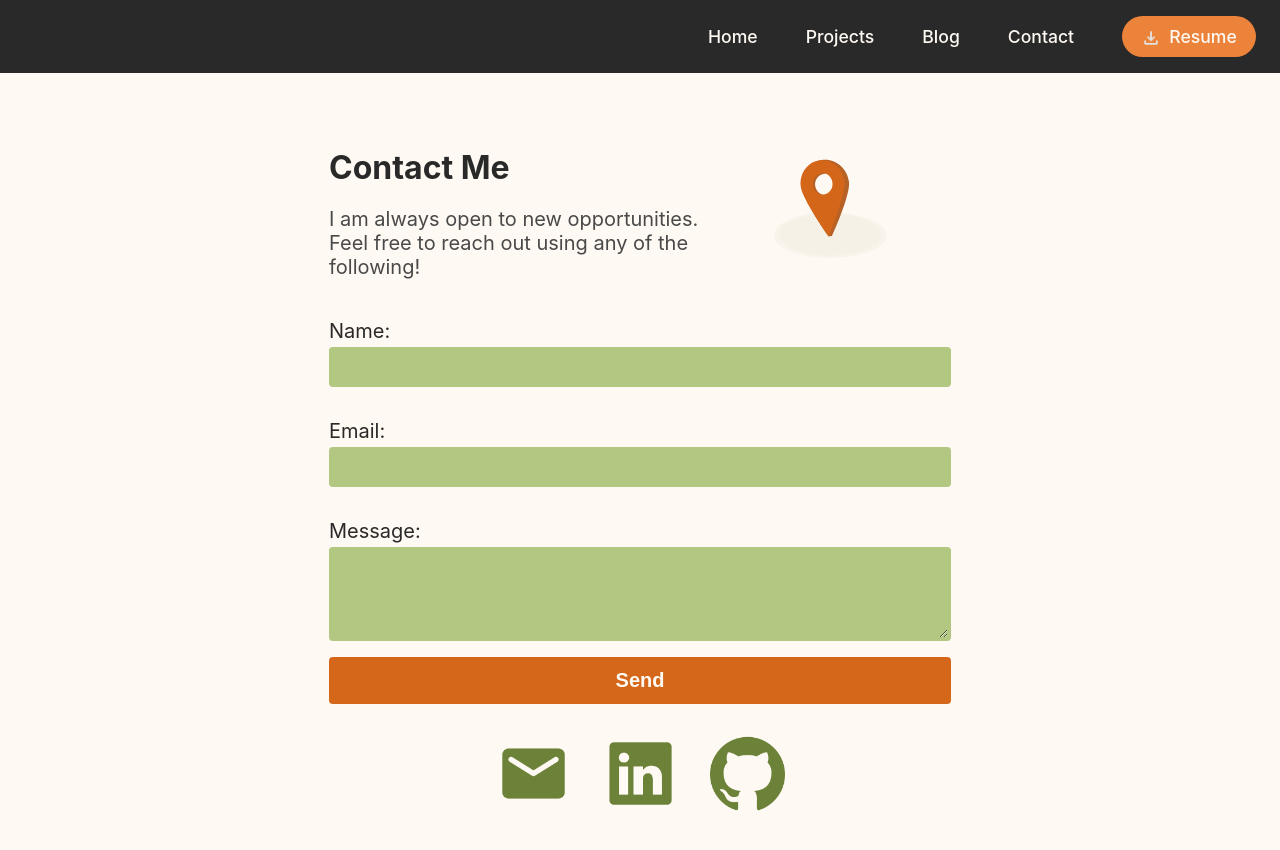
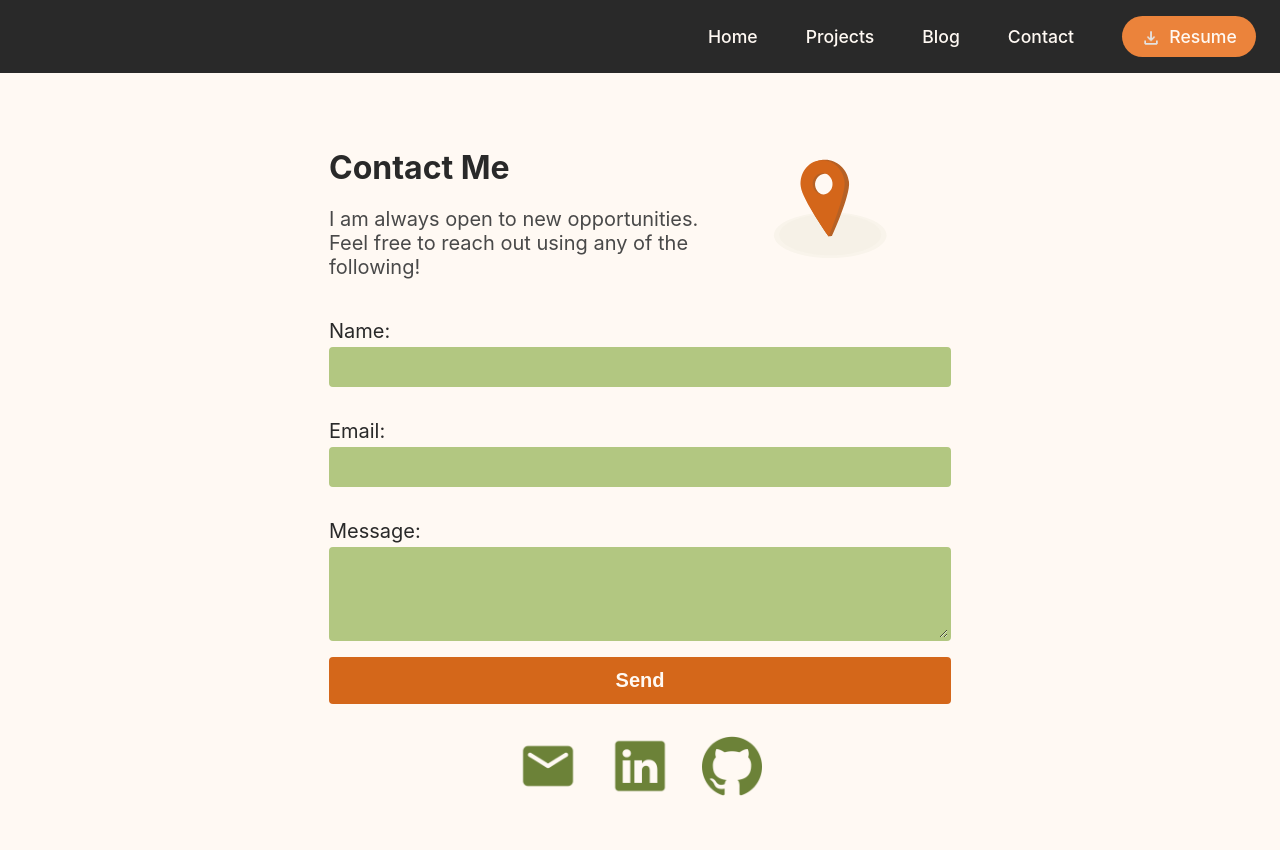
Before and after one commit to jgoodnight72/Portfolio, a React (Create React App) app in the folder frontend/: page /contact in a window 1280 px wide. Shown: the top 850 px of the page. Built offline with nearby package versions, Linux system fonts and the light colour scheme.

Commit message:
smaller icons

```diff
--- a/frontend/src/Contact.css
+++ b/frontend/src/Contact.css
@@ -107,8 +107,8 @@
 }
 
 .logos a {
-  max-width: 75px;
-  max-height: 75px;
+  max-width: 60px;
+  max-height: 60px;
   margin: 0 1rem;
   background-color: transparent;
   border: none;
```
